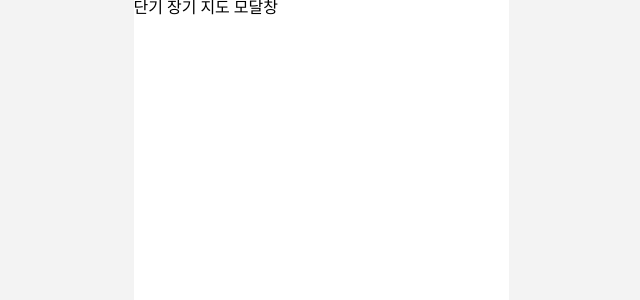
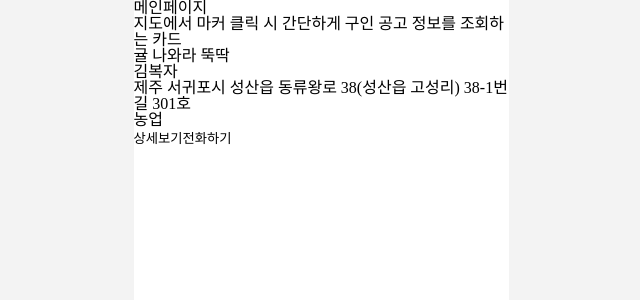
Before and after one commit to eeeyooon/Jeju-brokerage-FE, a React (Create React App) app: page /main in a window 1280 px wide. Shown: the top 300 px of the page, without its empty margins (319-959 px from the left). Built offline with nearby package versions, Linux system fonts and the light colour scheme.

Commit message:
[Feat] 메인페이지 수정

```diff
--- a/src/pages/Main.jsx
+++ b/src/pages/Main.jsx
@@ -1,10 +1,14 @@
 import React from "react";
-import { useNavigate } from "react-router-dom";
 import { styled } from "styled-components";
+import PreviewEmployBox from "../components/PreviewEmployBox";
 
 function Main() {
-  const navigate = useNavigate();
-  return <MainWrapper>단기 장기 지도 모달창</MainWrapper>;
+  return (
+    <MainWrapper>
+      <h1>메인페이지</h1>
+      <PreviewEmployBox />
+    </MainWrapper>
+  );
 }
 
 export default Main;
@@ -15,16 +19,3 @@ const MainWrapper = styled.div`
   background-color: ${({ theme }) => theme.color.white};
   user-select: none;
 `;
-
-const NavigateBtn = styled.button`
-  padding: 10px;
-  margin: 10px;
-  font-size: ${({ theme }) => theme.fontSize.body2};
-  color: ${({ theme }) => theme.color.white};
-  background-color: ${({ theme }) => theme.color.primary_light};
-`;
-
-const NavBtnWrapper = styled.div`
-  display: flex;
-  flex-flow: column nowrap;
-`;
```
